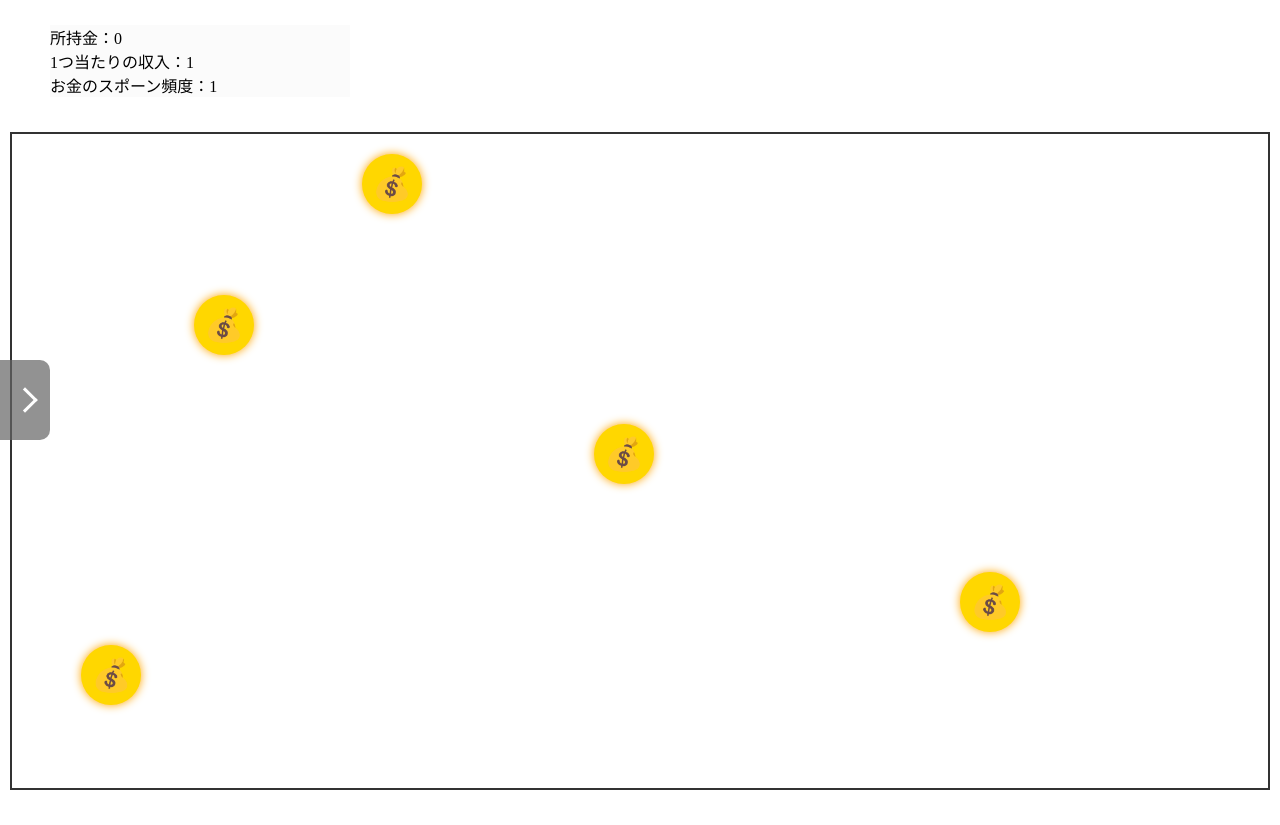
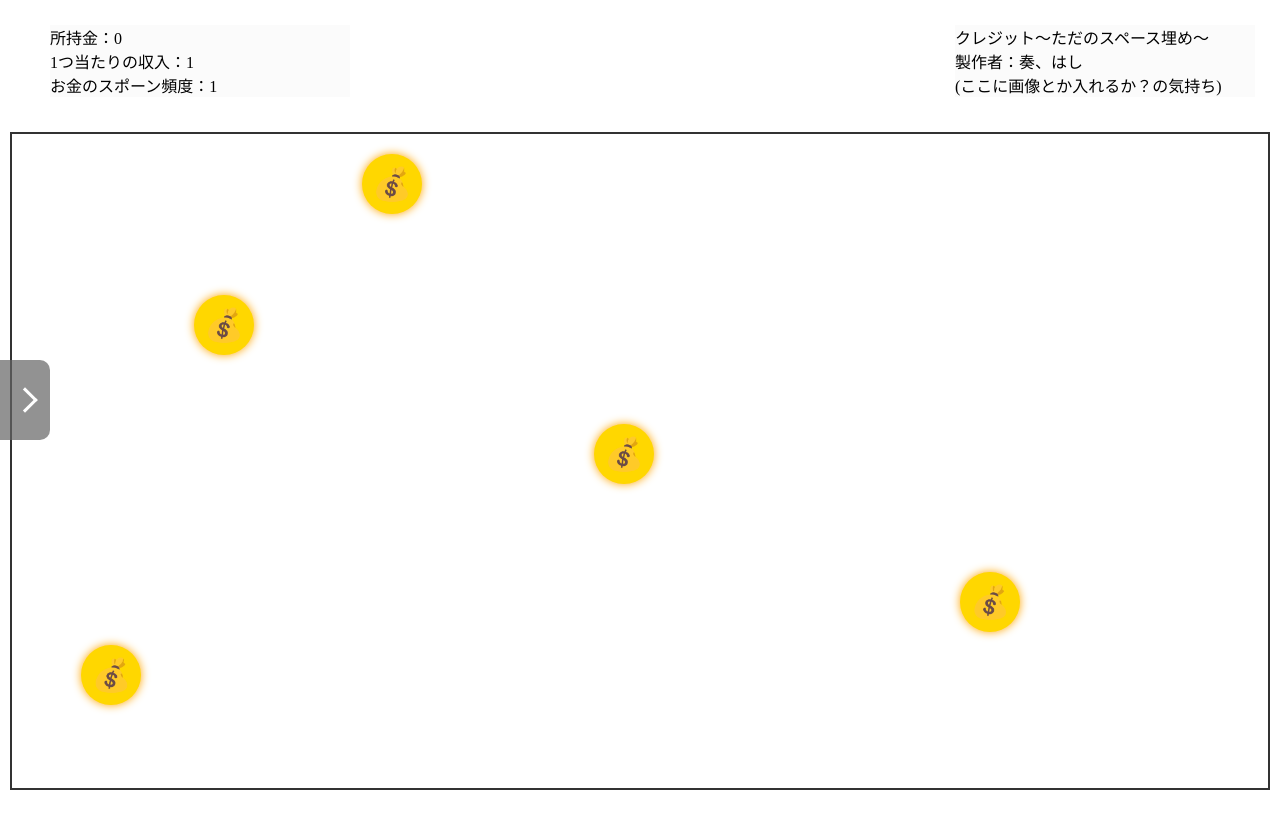
Before and after one commit to kanade0811/money_clicker, a Vue app: page / in a window 1280 px wide. Built offline with nearby package versions, Linux system fonts and the light colour scheme.

Commit message:
pc限定でcreditを表示

```diff
--- /dev/null
+++ b/src/assets/style/tools/credit.css
@@ -0,0 +1,10 @@
+#credit {
+  position: absolute;
+  height: var(--wallet-height);
+  width: var(--box-width);
+  right: 25px;
+  top: var(--wallet-margin-top);
+  text-align: left;
+  background: rgba(250, 250, 250, 0.8);
+  z-index: 20;
+}
--- a/src/assets/style/tools/main.css
+++ b/src/assets/style/tools/main.css
@@ -4,3 +4,4 @@
 @import '@/assets/style/tools/chevron.css';
 @import '@/assets/style/tools/mobile.css';
 @import '@/assets/style/tools/pc.css';
+@import '@/assets/style/tools/credit.css';
--- a/src/assets/style/tools/mobile.css
+++ b/src/assets/style/tools/mobile.css
@@ -21,4 +21,8 @@
     /* シェブロンを内側にする */
     border-radius: 10px 0 0 10px;
   }
+
+  #credit{
+    display: none;
+  }
 }
--- a/src/components/tool.vue
+++ b/src/components/tool.vue
@@ -58,4 +58,10 @@ import { spawn } from '@/composables/button/spawn'
     </div>
   </div>
 
+  <div id="credit">
+    クレジット～ただのスペース埋め～<br>
+    製作者：奏、はし<br>
+    (ここに画像とか入れるか？の気持ち)
+  </div>
+
 </template>
```
